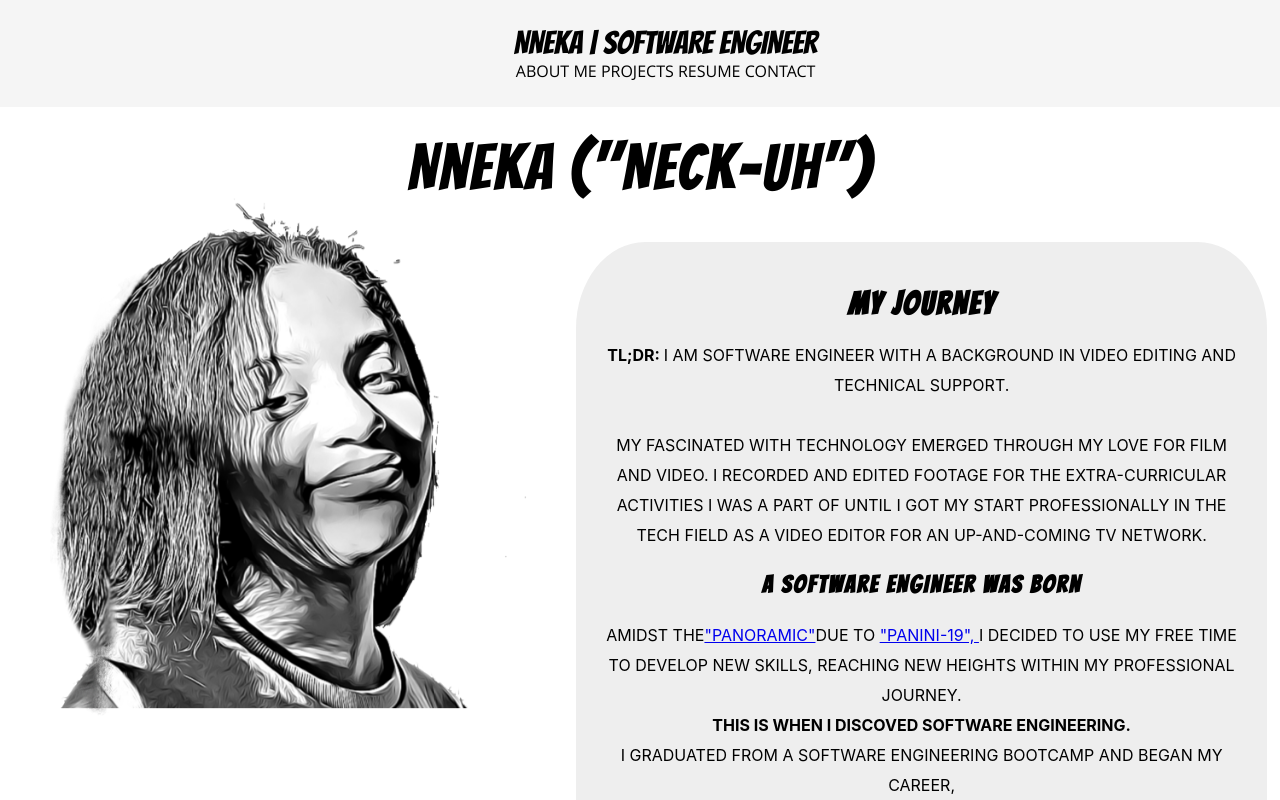
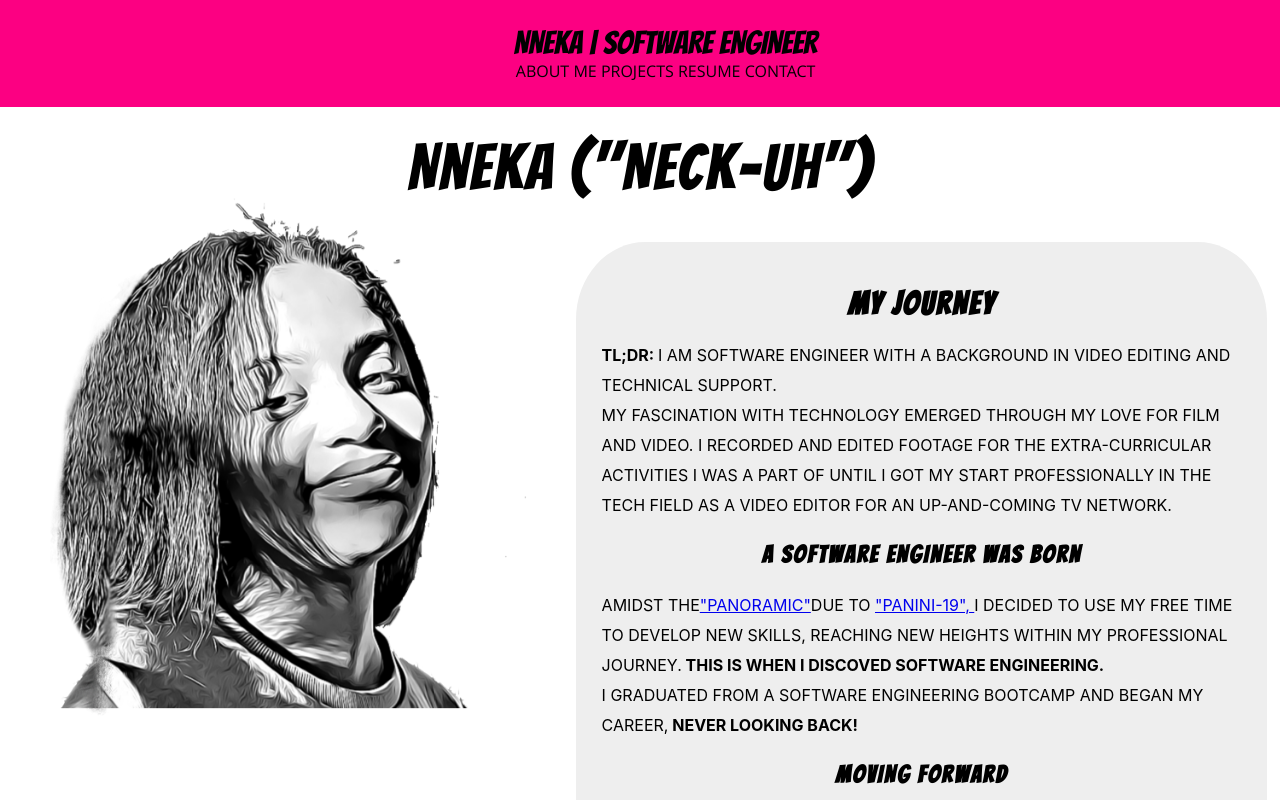
Before and after one commit to nnekauf/portfolio, a React (Create React App) app: page / in a window 1280 px wide. Shown: the top 800 px of the page. Built offline with nearby package versions, Linux system fonts and the light colour scheme.

Commit message:
adds styling and formating to about text and navBar

```diff
--- a/src/App.css
+++ b/src/App.css
@@ -58,7 +58,7 @@
 
 .navLink:hover {
   text-decoration-line: underline;
-  color:gray;
+  color:white;
   font-weight: bold;
 
 }
@@ -81,9 +81,14 @@
   /* font-family: OpenSans; */
 }
 
-#aboutText.h1{
-  font-family: Bangers;
+/* .face:hover {
+  filter:blur(10%)
+} */
+
+.NavBar:hover{
+  background-color: rgb(252, 0, 130);
 }
+
 .App-link {
   color: #61dafb;
 }
--- a/src/components/AboutMe.js
+++ b/src/components/AboutMe.js
@@ -6,44 +6,50 @@ const AboutMe = () => {
 
     return (
         <div className = "about">
-            <div id= "face" >
+            <div className= "face" >
                 < img src={face} alt="Portrait of Nneka"
                     style={{width: "70%", height: "auto",
                     justifyContent: "left", position: "absolute",
                     objectFit: "cover", left: "-10%",
                     zIndex: "1"}}>
                 </img>
+            </div>
 
-            </div>
             <div id="aboutName" style={{zIndex: "2", position: "relative",
-                textAlign: "center", fontFamily: "Bangers", letterSpacing: "2px", fontSize: "4em" }}> Nneka ("Neck-Uh")</div>
+                textAlign: "center", fontFamily: "Bangers", letterSpacing: "2px", fontSize: "4em" }}>
+                Nneka ("Neck-Uh")</div>
             <br/> <br/>
+
             <div id= "aboutText"
                 style={{zIndex: "2", left: "45%", position: "relative",
-                backgroundColor: "#eeeeee", maxWidth: "50%", maxHeight: "auto", textAlign: "center" }}>
-                <h1 style={{fontFamily: "Bangers", letterSpacing: "2px"}}> My Journey</h1>
+                backgroundColor: "#eeeeee", maxWidth: "50%", maxHeight: "auto", textAlign: "left" }}>
+
+                <h1 style={{fontFamily: "Bangers", letterSpacing: "2px", textAlign: "center" }}>
+                My Journey</h1>
                 <div><b>TL;DR: </b> I am Software Engineer with a background in Video Editing and Technical Support. </div>
-                    <br/>
-                <div>My fascinated with technology emerged through my love for Film and Video.
+
+                <div>My fascination with technology emerged through my love for Film and Video.
                     I recorded and edited footage for the extra-curricular activities I was a part of
                     until I got my start professionally in the tech field as a Video Editor for an up-and-coming TV network.
                     <br/>
                 </div>
-                <h2 style={{fontFamily: "Bangers", letterSpacing: "2px"}}>A Software Engineer Was Born</h2>
+
+                <h2 style={{fontFamily: "Bangers", letterSpacing: "2px", textAlign: "center" }}>
+                    A Software Engineer Was Born</h2>
                 <div>
                     Amidst the
                     <a href = "https://www.nytimes.com/2021/03/19/style/pandemic-nicknames.html">"Panoramic"</a>
                     due to <a href = "https://medium.com/the-interlude/so-were-in-a-panini-now-12ce989fae16">"Panini-19", </a>
                     I decided to use my free time to develop new skills, reaching new heights within my professional journey.
-                    <br/>
-                    <b>This is when I discoved Software Engineering.</b>
+
+                    <b> This is when I discoved Software Engineering.</b>
                     <br/>
                     I graduated from a Software Engineering Bootcamp and began my career,
-                    <br/>
-                    <b>never looking back!</b>
+
+                    <b> never looking back!</b>
                 </div>
 
-                <h2 style={{fontFamily: "Bangers", letterSpacing: "2px"}}>Moving Forward</h2>
+                <h2 style={{fontFamily: "Bangers", letterSpacing: "2px", textAlign: "center" }}>Moving Forward</h2>
                 <div>
                     Along my <Link className = "homeButton"  to="/resume">Journey</Link>,
                     I've created (and still maintain) personal <Link className = "homeButton"  to="/projects">projects </Link>
```
